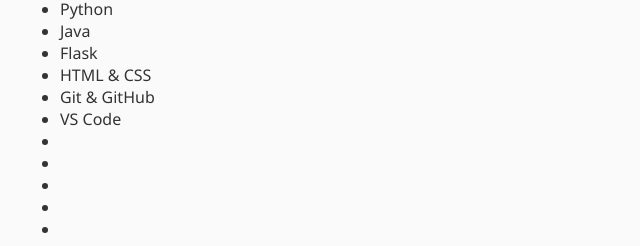
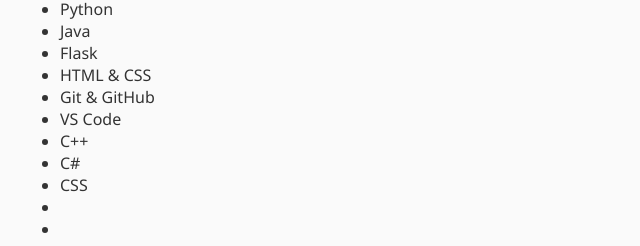
Before and after one commit to sreelakshmi-collab/Sree_Portfolio, a plain HTML site: page index.html in a window 1280 px wide. Shown: the part 1057-1303 px from the top of the page, 0-640 px from the left. Drawn offline with Linux system fonts and the light colour scheme.

Commit message:
Update index.html

```diff
--- a/index.html
+++ b/index.html
@@ -45,9 +45,9 @@ Let’s build something great together!
       <li>HTML & CSS</li>
       <li>Git & GitHub</li>
       <li>VS Code</li>
-      <li> </li>
-      <li> </li>
-      <li> </li>
+      <li> C++ </li>
+      <li> C# </li>
+      <li> CSS </li>
       <li> </li>
       <li> </li>
       <li> </li>
@@ -106,7 +106,7 @@ Let’s build something great together!
   <section id="contact">
 
     <h2>📫 Contact Me</h2>
-<<<<<<< HEAD
+
     <p>Email: <a href="mailto:sreelakshmipgovindan199@gmail.com">sreelakshmipgovindan199@gmail.com</a></p>
     <p>GitHub: <a href="https://github.com/sreelakshmi-collab" target="_blank">https://github.com/sreelakshmi-collab</a></p>
     <p>LinkedIn: <a href="linkedin.com/in/sreelakshmi-p-govindan-b00aa1152/" target="_blank">linkedin</a></p>
```
